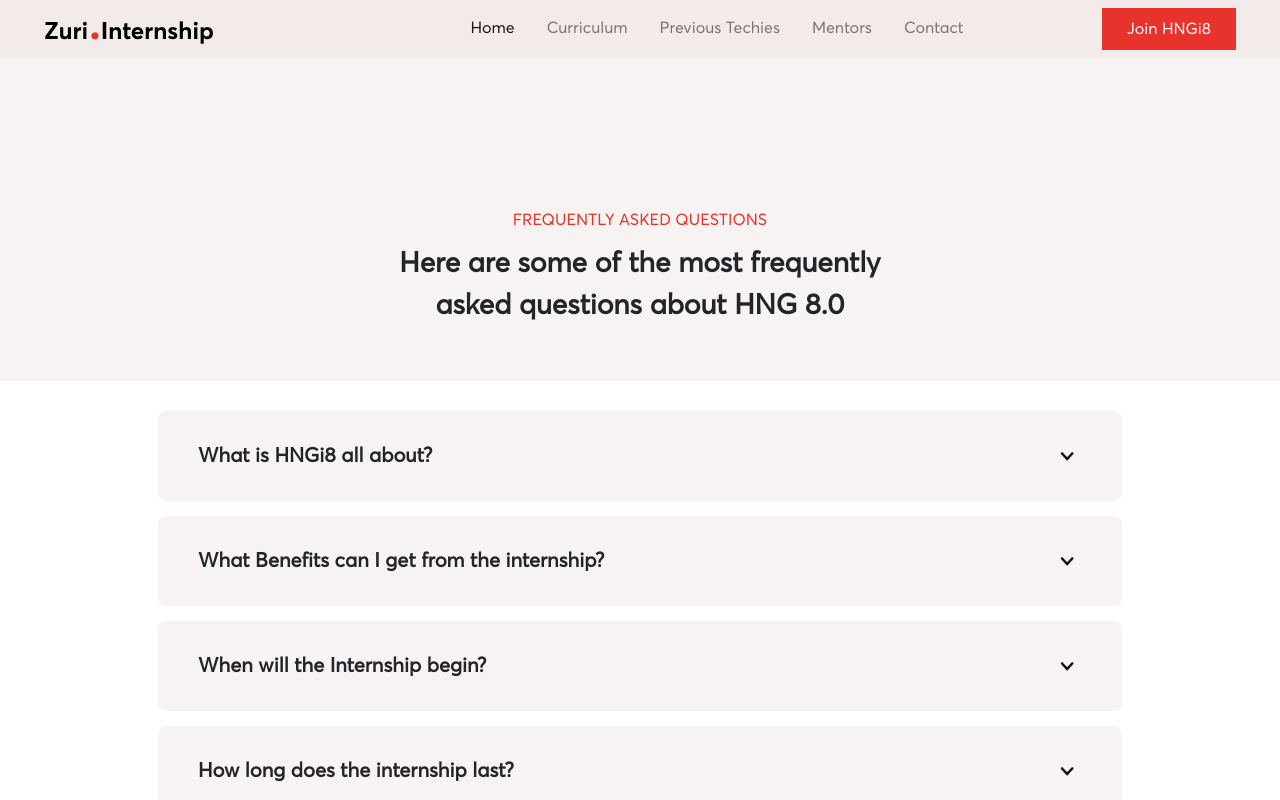
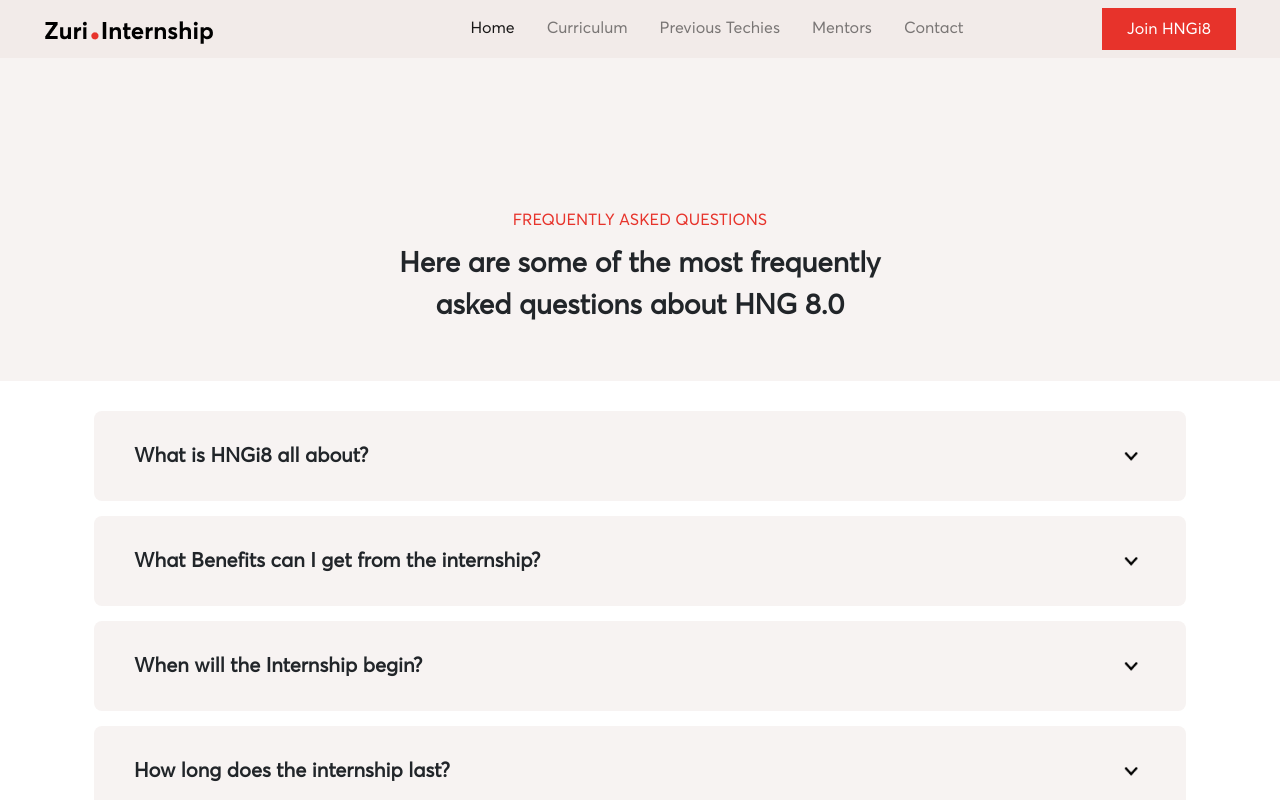
Before and after one commit to HezekiahFeyisayo/zuri_hngi8, a React (Create React App) app: page /Faq in a window 1280 px wide. Shown: the top 800 px of the page. Built offline with nearby package versions, Linux system fonts and the light colour scheme.

Commit message:
Update FAQ.css

```diff
--- a/src/components/FAQ/FAQ.css
+++ b/src/components/FAQ/FAQ.css
@@ -1,3 +1,7 @@
+.navigation header {
+  background: #F7F3F2;
+}
+
 @font-face {
     font-family: "Averta";
     src: local("Averta"), url(../../assets/fonts/Averta.woff) format("woff");
@@ -55,7 +59,7 @@
 }
 
 .faqs {
-    width: 80%;
+    width: 90%;
     margin: auto;
     padding: 15px;
 }
```
